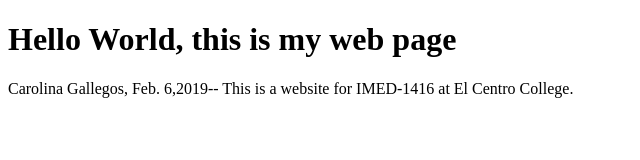
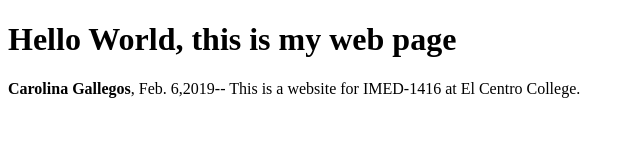
Before and after one commit to CGallegos5282/CGallegos5282.github.io, a plain HTML site: page week03/assignment02.html in a window 1280 px wide. Shown: the whole page, without its empty margins (0-640 px from the left). Drawn offline with Linux system fonts and the light colour scheme.

Commit message:
Update assignment02.html

```diff
--- a/week03/assignment02.html
+++ b/week03/assignment02.html
@@ -23,7 +23,7 @@
 </main>
 
 <footer>
-<p>Carolina Gallegos, Feb. 6,2019-- This is a website for  IMED-1416 at El Centro College.</p>
+ <p><strong>Carolina Gallegos</strong>, Feb. 6,2019-- This is a website for  IMED-1416 at El Centro College.</p>
 </footer>
 
 </body>
```
